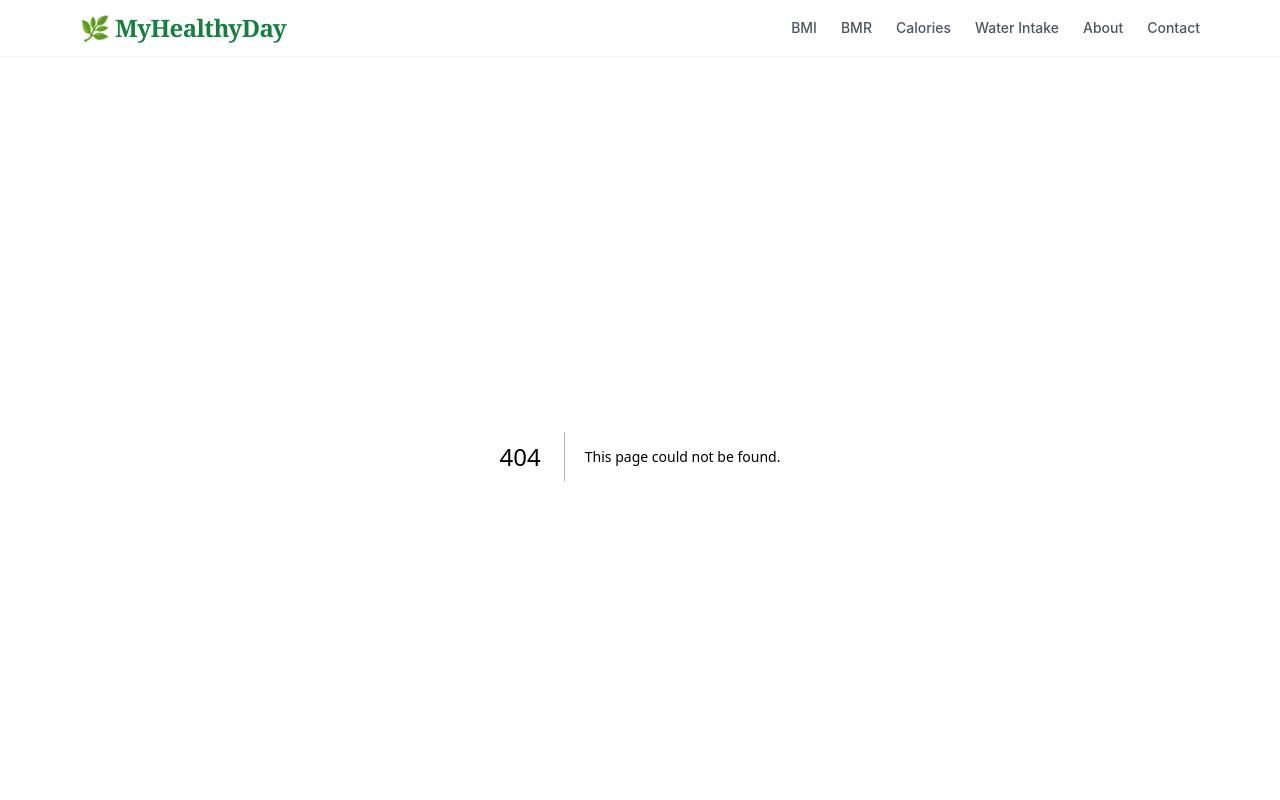
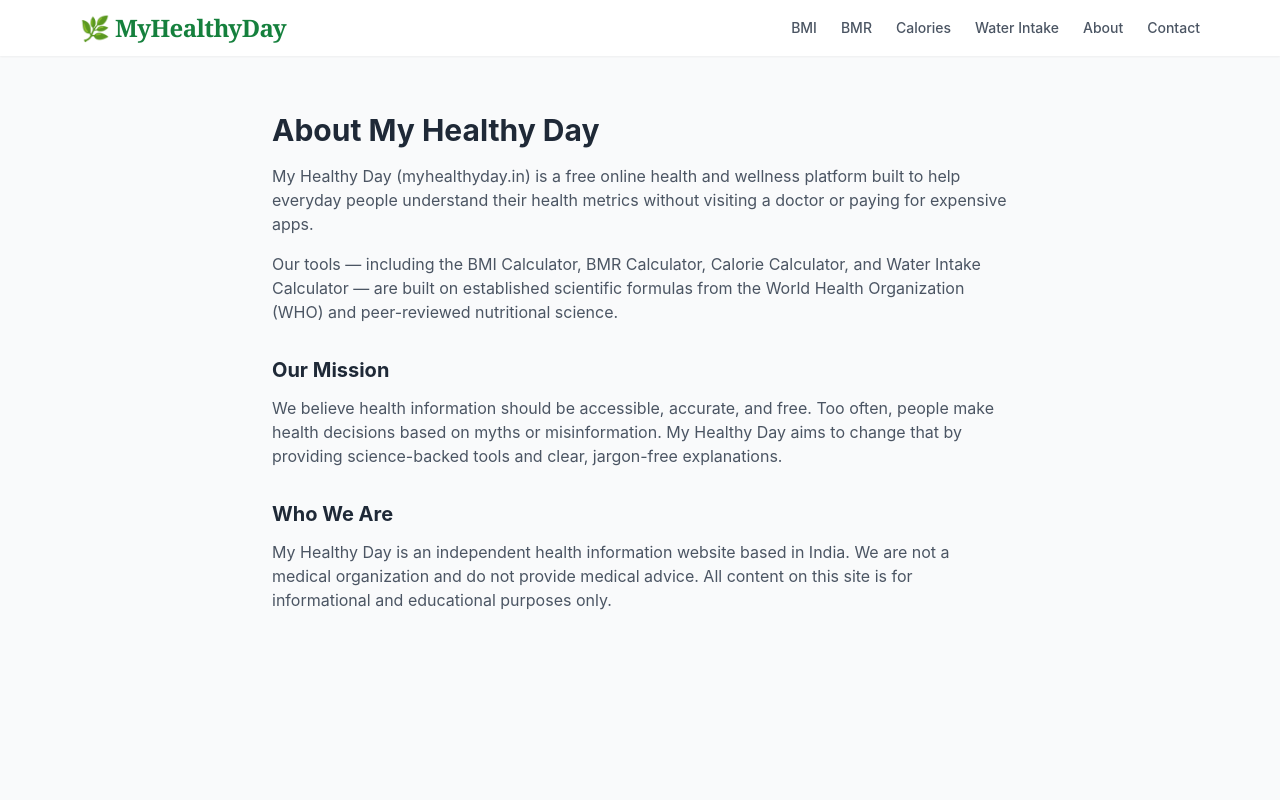
Before and after one commit to Bengalistore/Myhealthyday, a Next.js app: page /about in a window 1280 px wide. Before the commit this address had no page. Shown: the top 800 px of the page. Built offline with nearby package versions, Linux system fonts and the light colour scheme.

Commit message:
Create page.tsx

```diff
--- /dev/null
+++ b/app/about/page.tsx
@@ -0,0 +1,20 @@
+import type { Metadata } from "next";
+
+export const metadata: Metadata = {
+  title: "About Us | My Healthy Day",
+  description: "Learn about My Healthy Day — our mission to provide free, accurate health calculators and wellness tools for everyone.",
+};
+
+export default function AboutPage() {
+  return (
+    <div className="max-w-3xl mx-auto px-4 py-14">
+      <h1 className="text-3xl font-bold text-gray-800 mb-4">About My Healthy Day</h1>
+      <p className="text-gray-600 mb-4">My Healthy Day (myhealthyday.in) is a free online health and wellness platform built to help everyday people understand their health metrics without visiting a doctor or paying for expensive apps.</p>
+      <p className="text-gray-600 mb-4">Our tools — including the BMI Calculator, BMR Calculator, Calorie Calculator, and Water Intake Calculator — are built on established scientific formulas from the World Health Organization (WHO) and peer-reviewed nutritional science.</p>
+      <h2 className="text-xl font-bold text-gray-800 mt-8 mb-3">Our Mission</h2>
+      <p className="text-gray-600 mb-4">We believe health information should be accessible, accurate, and free. Too often, people make health decisions based on myths or misinformation. My Healthy Day aims to change that by providing science-backed tools and clear, jargon-free explanations.</p>
+      <h2 className="text-xl font-bold text-gray-800 mt-8 mb-3">Who We Are</h2>
+      <p className="text-gray-600">My Healthy Day is an independent health information website based in India. We are not a medical organization and do not provide medical advice. All content on this site is for informational and educational purposes only.</p>
+    </div>
+  );
+}
```
